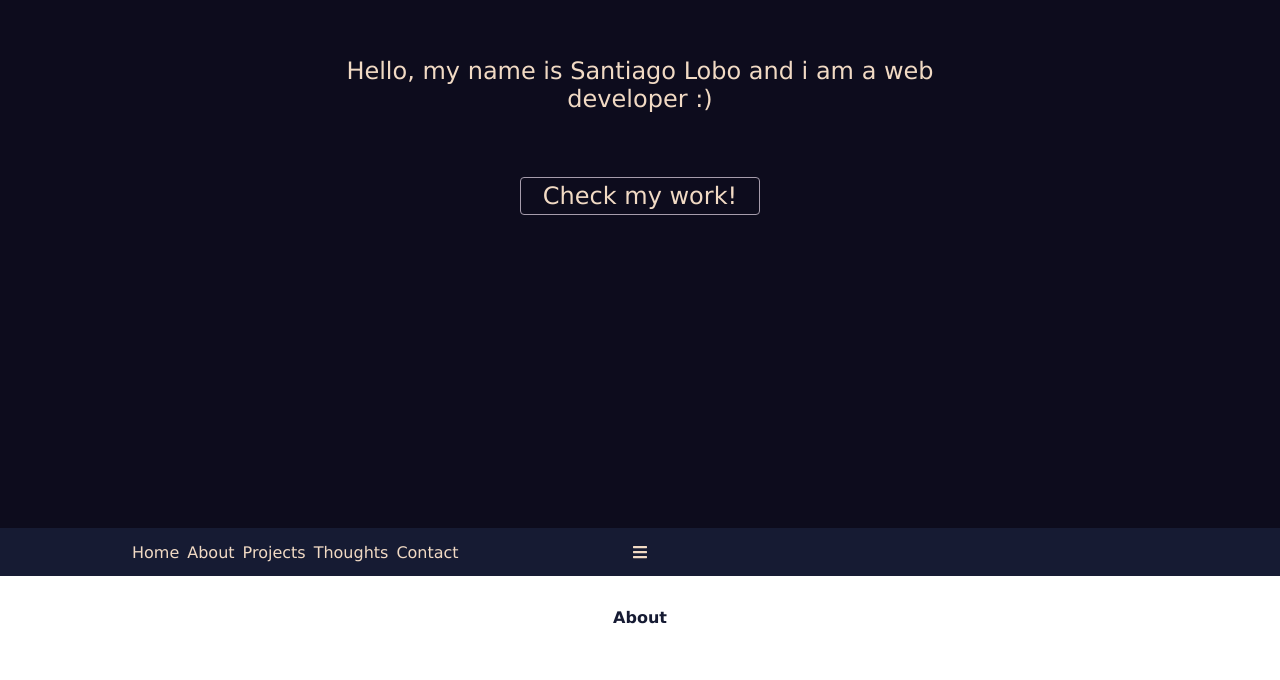
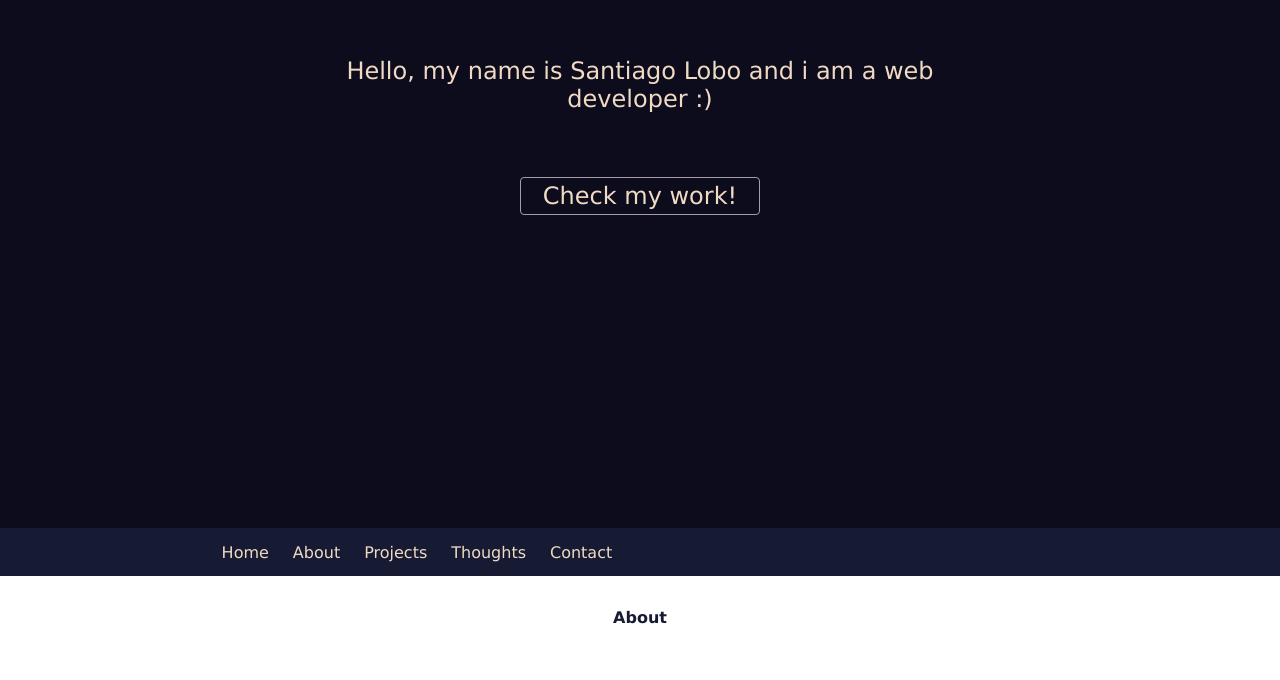
Before and after one commit to NewtonHead/portfolio, a React (Create React App) app: page / in a window 1280 px wide. Shown: the part 272-952 px from the top of the page. Built offline with nearby package versions, Linux system fonts and the light colour scheme.

Commit message:
did some changes to the desktop version of the navbar

```diff
--- a/src/App.css
+++ b/src/App.css
@@ -196,6 +196,10 @@ footer {
 
 @media only screen and (min-device-width:601px) {
 
+  .desktop-hidden {
+    display: none;
+  }
+
   .navbar {
     display: flex;
     align-items: center;
@@ -203,13 +207,14 @@ footer {
   }
 
   #navbar-list {
-    width: 80%;
+    width: 66%;
     display: flex;
     align-items: center;
   }
 
   .navbar-item-button {
     padding: 0.25rem;
+    margin-right: 1rem;
     position: relative;
   }
 
--- a/src/components/Navbar/Navbar.jsx
+++ b/src/components/Navbar/Navbar.jsx
@@ -19,7 +19,7 @@ function Navbar(props) {
 
   return (
     <nav className="navbar oxford-blue-background">
-      <span className="navbar-dropdown-button almond flex-centered absolute" onClick={openDropdown}><FaBars /></span>
+      <span className="navbar-dropdown-button almond flex-centered absolute desktop-hidden" onClick={openDropdown}><FaBars /></span>
       <ul id="navbar-list" className="hidden absolute">
         {props.data.map((data, index) =>{
           return (
```
